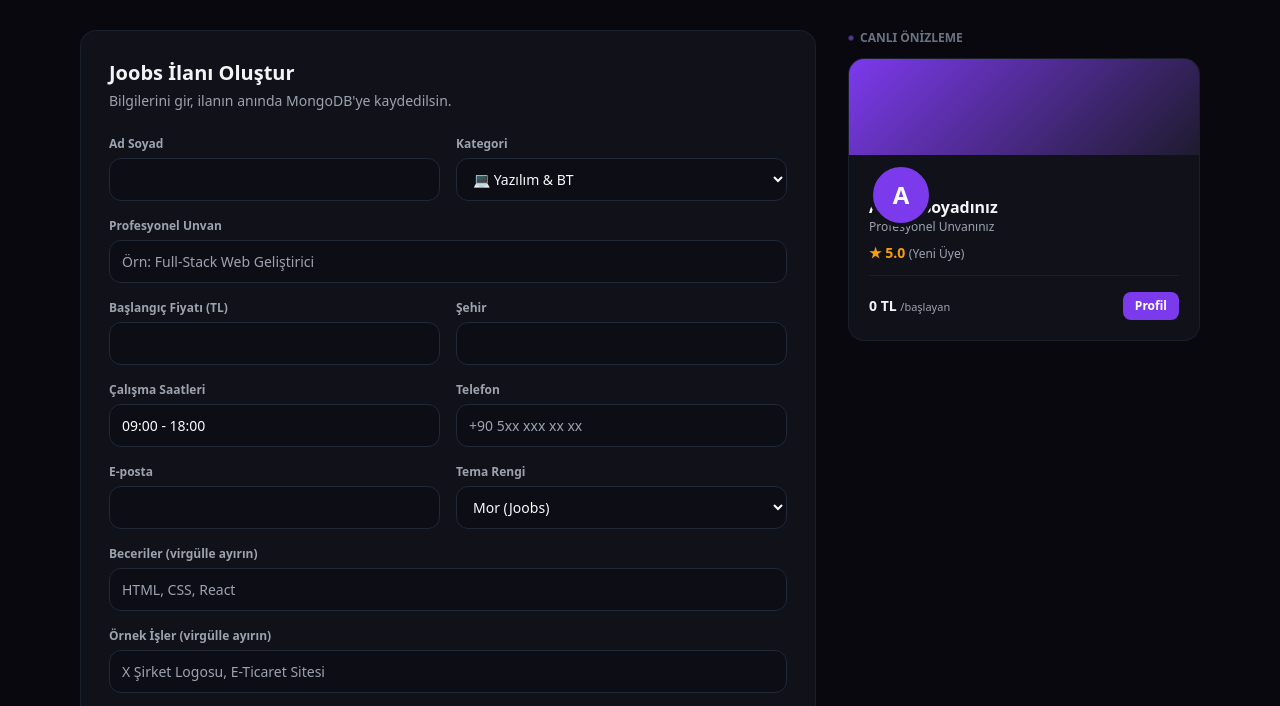
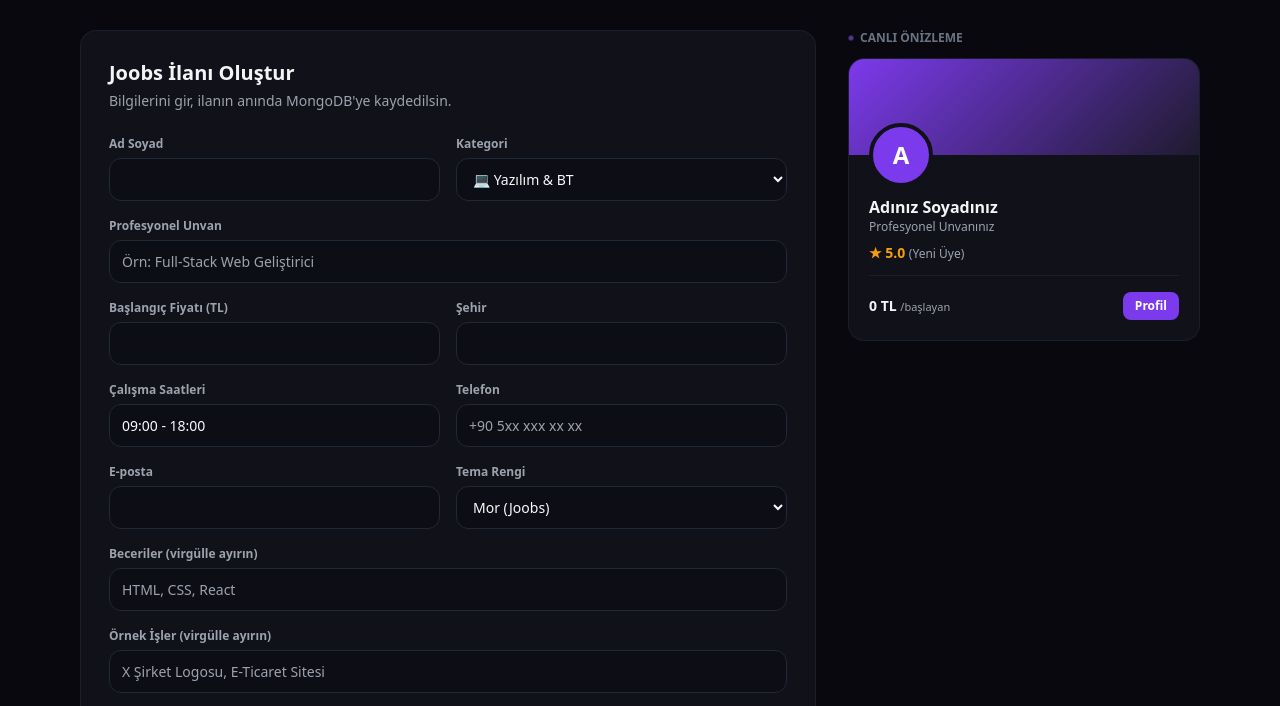
Before and after one commit to aenesoztrk/joobs, a website: page public/provider-register.html in a window 1280 px wide. Shown: the part 59-765 px from the top of the page. Drawn offline with nearby package versions, Linux system fonts and the light colour scheme; sample sign-in values are in the browser's storage.

Commit message:
ilan verme kısmındaki yazı ve logonun üst üste binmesi fixlendi.

```diff
--- a/public/provider-register.html
+++ b/public/provider-register.html
@@ -91,7 +91,8 @@
           </div>
           <div class="sm:col-span-2">
             <label class="lbl">Portfolyo Görselleri</label>
-            <input id="f-portfolio-images" type="file" accept="image/*" multiple onchange="App.handlePortfolio(event)" class="inp">
+            <input id="f-portfolio-images" type="file" accept="image/*" multiple onchange="App.handlePortfolio(event)"
+              class="inp">
           </div>
 
           <button type="submit"
@@ -127,7 +128,7 @@
       <div
         class="j-card bg-white dark:bg-[#111119] border border-gray-200/80 dark:border-gray-800/60 rounded-2xl overflow-hidden">
         <div id="pv-banner" class="h-24" style="background: linear-gradient(135deg, #7c3aed, #1e1b2e)"></div>
-        <div class="px-5 pb-5 relative">
+        <div class="px-5 pb-5 flex flex-col relative">
           <div id="pv-avatar"
             class="w-16 h-16 rounded-full border-4 border-white dark:border-[#111119] absolute -top-8 left-5 flex items-center justify-center text-white text-2xl font-bold"
             style="background:#7c3aed">J</div>
```
